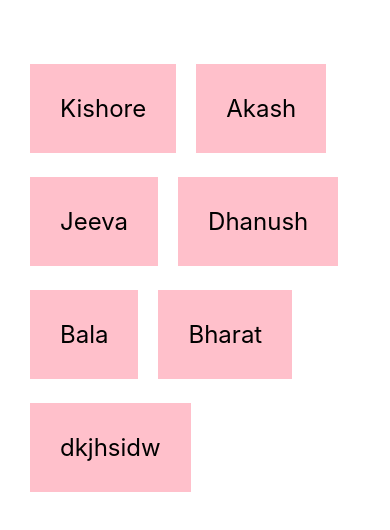
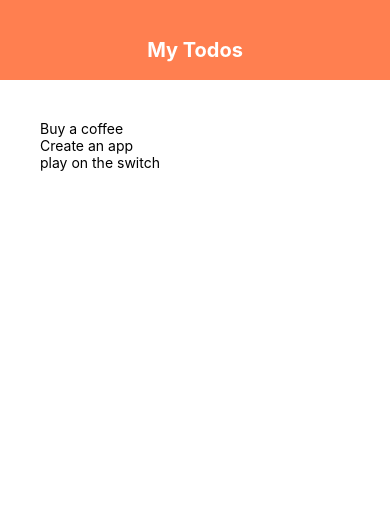
Before and after one commit to kishoreckd/net_ninja_react, a React Native app: screen / in a window 390 px wide. Shown: the top 530 px of the page. Built offline with nearby package versions, Linux system fonts and the light colour scheme.

Commit message:
todo app astarted

```diff
--- a/App.js
+++ b/App.js
@@ -1,54 +1,33 @@
 import { StatusBar } from 'expo-status-bar';
 import { useState } from 'react';
 import { Button, StyleSheet, Text, TextInput, View , ScrollView,FlatList , TouchableOpacity} from 'react-native';
+import Header from './components/header';
 
 export default function App() {
+const [todos ,setTodos] = useState([
+  {text: 'Buy a coffee' , key:'1'},
+  {text: 'Create an app' , key:'2'},
+  {text: 'play on the switch' , key:'3'},
+])
 
-const [people , setPeople] = useState ([
-
-  {name:'Kishore' ,id:'1'} ,
-  {name:'Akash' ,id:'2'} ,
-  {name:'Jeeva' ,id:'3'} ,
-  {name:'Dhanush' ,id:'4'} ,
-  {name:'Bala' ,id:'5'} ,
-  {name:'Bharat' ,id:'6'} ,
-  {name:'dkjhsidw' ,id:'7'} ,
-
-]);
-
-
-const pressHandler =(id)=>{
-  console.log(id);
-  setPeople((prevPeople)=>{
-    return prevPeople.filter(person =>person.id !=id)
-  })
-}
   return (
     <View style={styles.container}>
+      {/**Header */}
+      <Header />
+      <View style ={styles.content}>
+      {/**To form */}
 
-      <FlatList data={people}
-      numColumns={2}
-      keyExtractor={ (item) => item.id}
-      renderItem={({item})=>(
-        <TouchableOpacity onPress={()=>{
-          pressHandler(item.id)
-        }}>
-         <Text style ={styles.item} >{item.name}</Text>
-        </TouchableOpacity>
-      )}
+      <View style = {styles.list}>
+        <FlatList
+        data = {todos}
+        renderItem={({ item }) => (
+          <Text>{item.text}</Text>
+        )}
+        />
+      </View>
 
-      />
+      </View>
 
-   {/* <ScrollView>
-   {people.map((item)=>{
-
-      return (
-        <View key ={item.key}>
-          <Text style = {styles.item}> {item.name}</Text>
-          </View>
-      )
-    })}
-   </ScrollView> */}
     </View>
   );
 }
@@ -57,18 +36,11 @@
   container: {
     flex: 1,
     backgroundColor: '#fff',
-    paddingTop:40,
-    paddingHorizontal:20
-    // alignItems: 'center',
-    // justifyContent: 'center',
+    // paddingTop:40,
+    // paddingHorizontal:20
+  },
+  content : {
+    padding :40,
+  }
 
-  },
-  item: {
-    marginTop :24 ,
-    padding :30 ,
-    backgroundColor :'pink',
-    fontSize: 24,
-    marginHorizontal:10,
-    marginTop:24
-  }
 });
--- /dev/null
+++ b/components/header.js
@@ -0,0 +1,26 @@
+import { StatusBar } from 'expo-status-bar';
+import { useState } from 'react';
+import { Button, StyleSheet, Text, TextInput, View , ScrollView,FlatList , TouchableOpacity} from 'react-native';
+
+
+export default function Header() {
+    return (
+        <View style = {styles.header}>
+            <Text style={styles.title}>My Todos</Text>
+        </View>
+    )
+}
+
+const styles = StyleSheet.create({
+    header: {
+        height:80,
+        paddingTop:38,
+        backgroundColor:'coral'
+    },
+    title:{
+        textAlign:'center',
+        color:'#fff',
+        fontSize:20,
+        fontWeight:'bold'
+    }
+});
```
